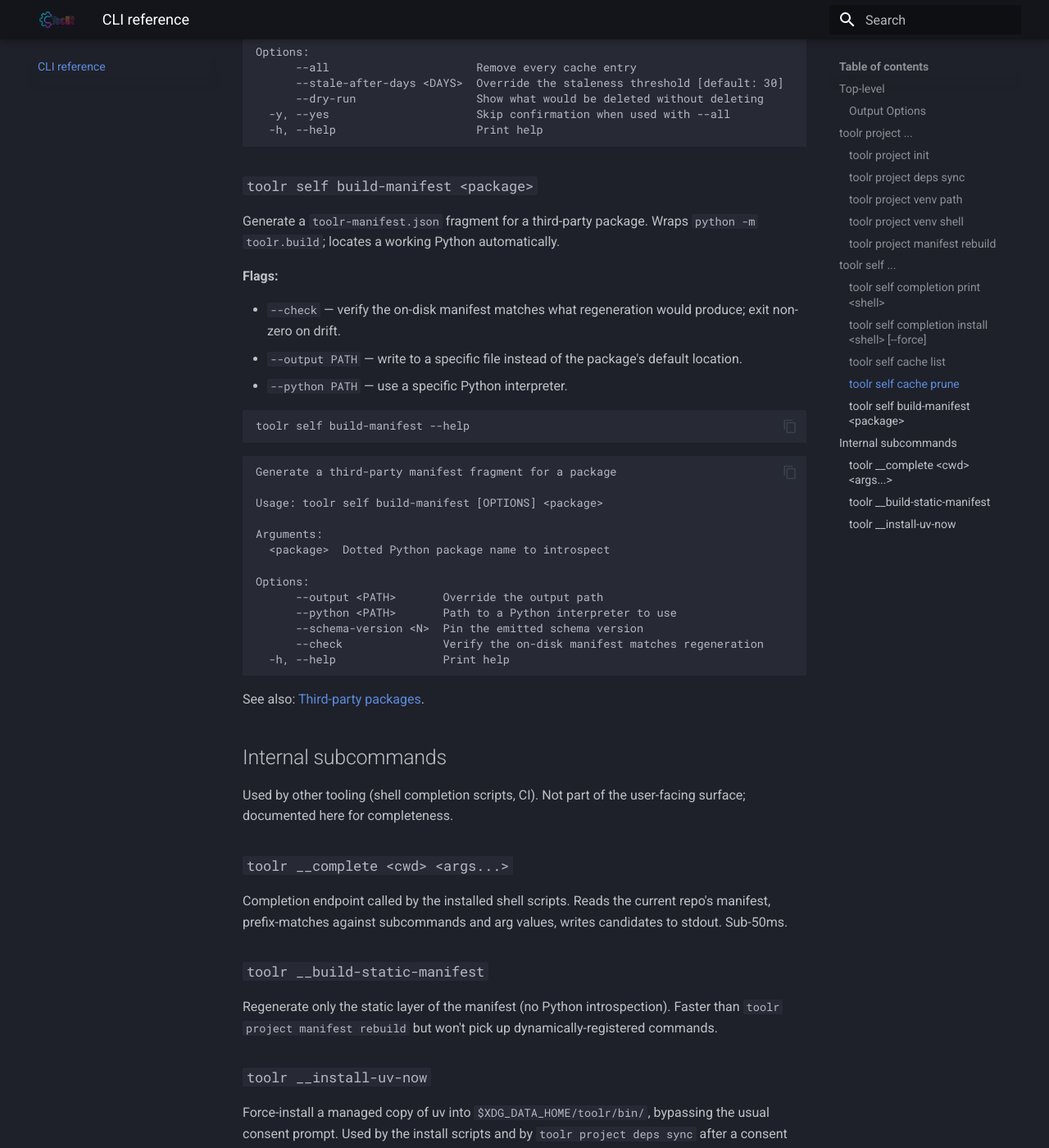
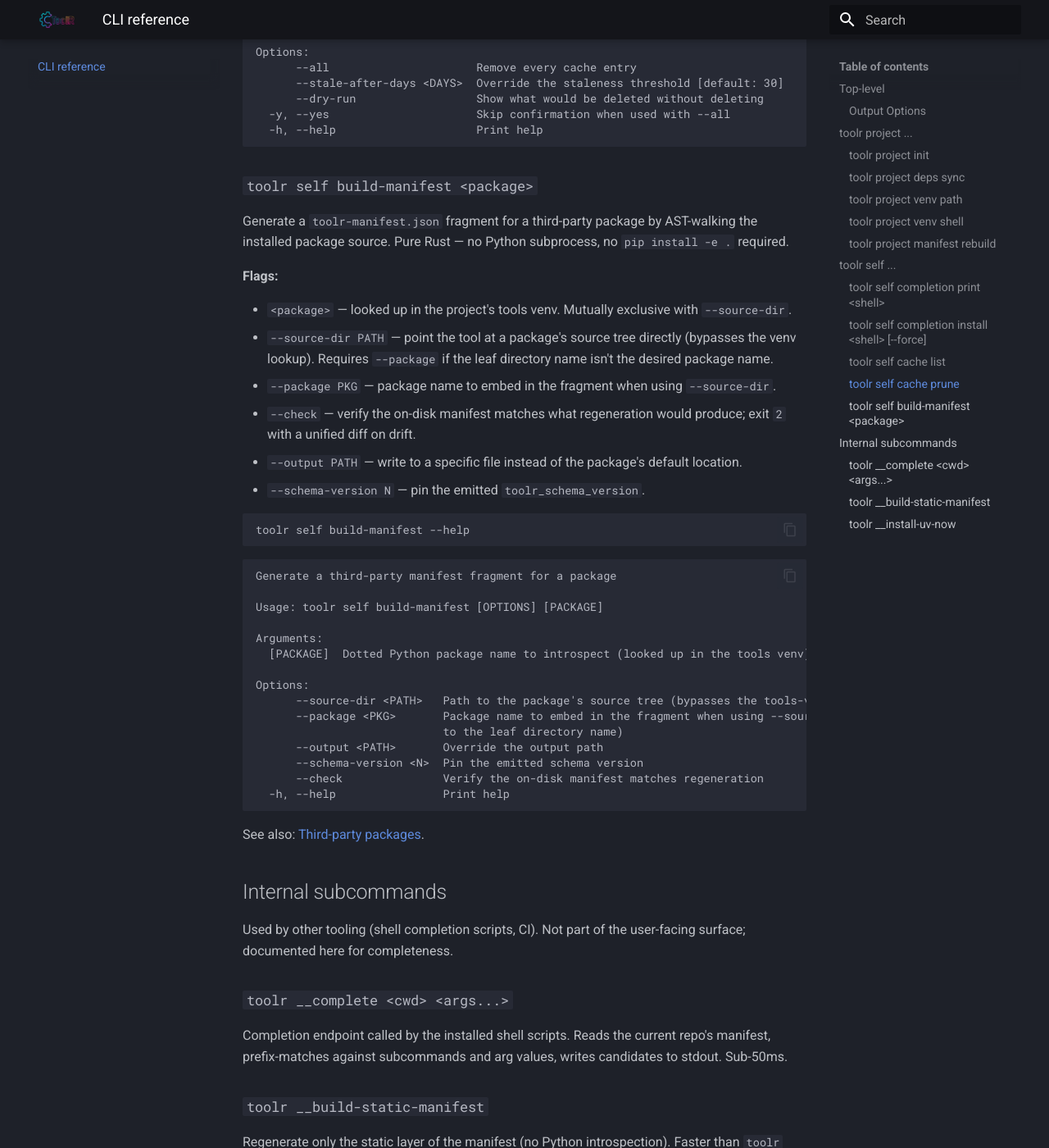
Before and after one commit to s0undt3ch/ToolR, an MkDocs documentation site: the page built from docs/cli.md, in a window 1280 px wide and 1400 px high, scrolled down 6004 px. Shown: the whole window at 82% size. Built offline with MkDocs 1.6.1 and Material for MkDocs 9.7.7, drawn with Linux system fonts in a browser that asks for light colours.

Commit message:
docs: clean up stale --python references and refresh CLI help snippets
Three follow-ups Task 14 missed plus the doc-snippet regen they require:

- docs/cli.md: the `self build-manifest` section still wrapped a
  `python -m toolr.build` shell-out and advertised `--python PATH`.
  Replaced with the new pure-Rust shape including `--source-dir`,
  `--package`, and `--schema-version`.

- docs/reference/build.md + mkdocs.yml: the autodoc page for the
  deleted `toolr.build` Python module would have broken `mkdocs build`.
  Removed the page and dropped the nav entry.

- crates/toolr/src/dispatch.rs: log message prefix `toolr.build:` named
  the deleted Python module. Renamed to `toolr build-manifest:`.

- docs/cli-files/self-build-manifest-help.txt + example-help.txt:
  regenerated via `.pre-commit-hooks/regen-doc-snippets.py` so the
  --help snapshots match the actual binary.

````diff
--- a/docs/cli-files/self-build-manifest-help.txt
+++ b/docs/cli-files/self-build-manifest-help.txt
@@ -1,13 +1,15 @@
 Generate a third-party manifest fragment for a package
 
-Usage: toolr self build-manifest [OPTIONS] <package>
+Usage: toolr self build-manifest [OPTIONS] [PACKAGE]
 
 Arguments:
-  <package>  Dotted Python package name to introspect
+  [PACKAGE]  Dotted Python package name to introspect (looked up in the tools venv)
 
 Options:
+      --source-dir <PATH>   Path to the package's source tree (bypasses the tools-venv lookup)
+      --package <PKG>       Package name to embed in the fragment when using --source-dir (defaults
+                            to the leaf directory name)
       --output <PATH>       Override the output path
-      --python <PATH>       Path to a Python interpreter to use
       --schema-version <N>  Pin the emitted schema version
       --check               Verify the on-disk manifest matches regeneration
   -h, --help                Print help
--- a/docs/cli.md
+++ b/docs/cli.md
@@ -207,16 +207,24 @@ toolr self cache prune --help
 
 ### `toolr self build-manifest <package>` {#self-build-manifest}
 
-Generate a `toolr-manifest.json` fragment for a third-party package.
-Wraps `python -m toolr.build`; locates a working Python automatically.
+Generate a `toolr-manifest.json` fragment for a third-party package by
+AST-walking the installed package source. Pure Rust — no Python
+subprocess, no `pip install -e .` required.
 
 **Flags:**
 
+- `<package>` — looked up in the project's tools venv. Mutually
+  exclusive with `--source-dir`.
+- `--source-dir PATH` — point the tool at a package's source tree
+  directly (bypasses the venv lookup). Requires `--package` if the
+  leaf directory name isn't the desired package name.
+- `--package PKG` — package name to embed in the fragment when using
+  `--source-dir`.
 - `--check` — verify the on-disk manifest matches what regeneration
-  would produce; exit non-zero on drift.
+  would produce; exit `2` with a unified diff on drift.
 - `--output PATH` — write to a specific file instead of the
   package's default location.
-- `--python PATH` — use a specific Python interpreter.
+- `--schema-version N` — pin the emitted `toolr_schema_version`.
 
 ```sh
 toolr self build-manifest --help
--- a/docs/quickstart-files/example-help.txt
+++ b/docs/quickstart-files/example-help.txt
@@ -1,4 +1,4 @@
-Example commands
+Generated by `toolr project init` — edit or delete as you build out your own.
 
 Usage: toolr example [COMMAND]
 
@@ -9,4 +9,5 @@ Commands:
   setlog   Set a log level (for demonstration only — does nothing).
 
 Options:
-  -h, --help  Print help
+  -h, --help
+          Print help (see a summary with '-h')
--- a/mkdocs.yml
+++ b/mkdocs.yml
@@ -67,7 +67,6 @@ nav:
     - arg: reference/arg.md
     - arg_section: reference/arg_section.md
     - testing: reference/testing.md
-    - build: reference/build.md
   - Contributing: contributing.md
   - Changelog: changelog.md
 
````
Also changed, not shown: docs/reference/build.md (deleted, +0 -3 lines), 1 other file.
